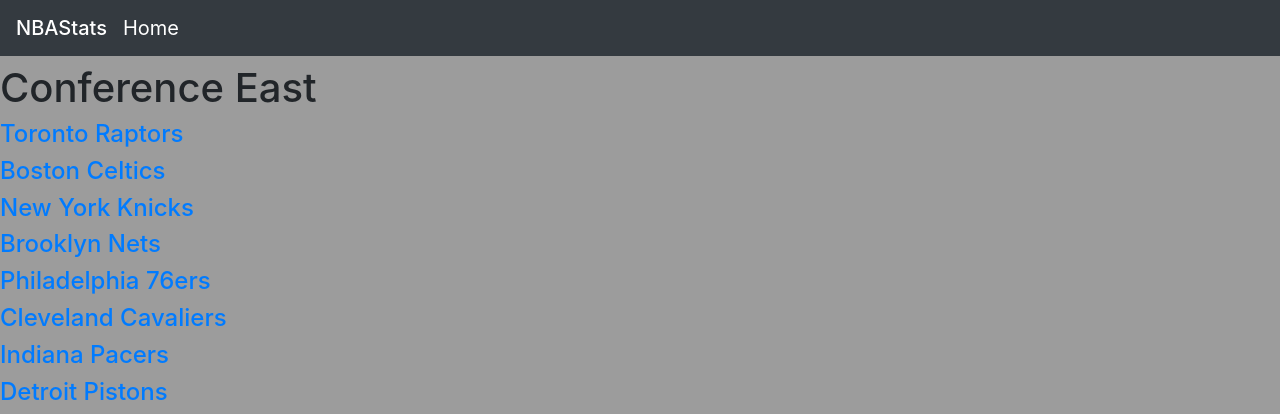
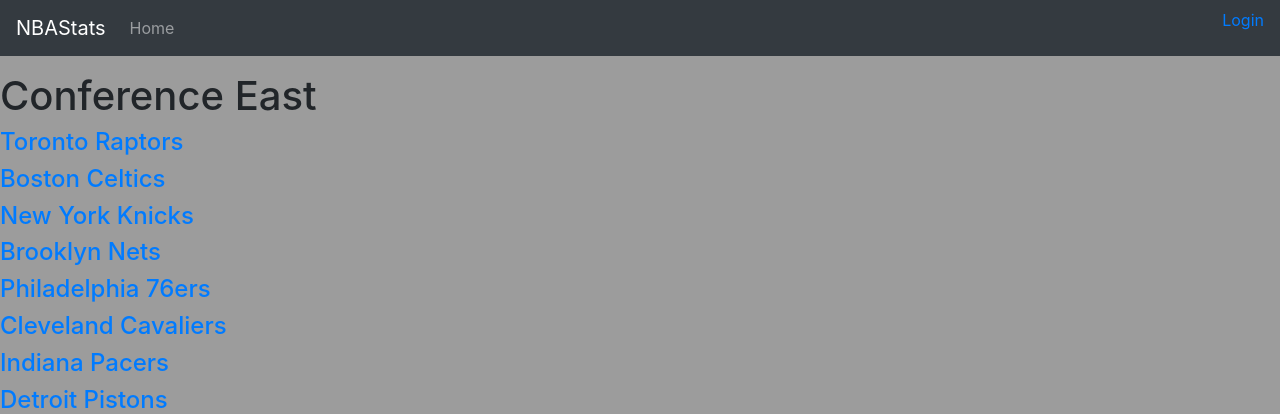
Before and after one commit to raultds/web-project-nba, a Django app: page /conference/1 in a window 1280 px wide. Shown: the top 414 px of the page. Run offline with Django 3.2, Linux system fonts and the light colour scheme; data comes from the database, SQL or seed files in the repository; both versions use the stored data as it was after the commit; some libraries are stand-ins or nearby versions.

Commit message:
Navbar modifications

```diff
--- a/NBAstats/templates/NBAstats/base.html
+++ b/NBAstats/templates/NBAstats/base.html
@@ -5,27 +5,30 @@
     <title>{{ title }}</title>
     <link rel="stylesheet" href="https://stackpath.bootstrapcdn.com/bootstrap/4.3.1/css/bootstrap.min.css" integrity="sha384-ggOyR0iXCbMQv3Xipma34MD+dH/1fQ784/j6cY/iJTQUOhcWr7x9JvoRxT2MZw1T" crossorigin="anonymous">
 </head>
+
 <nav class="navbar fixed-top navbar-expand-sm navbar-dark bg-dark">
-    <span class="navbar-brand mb-0 h1">NBAStats</span>
-    <a class="navbar-brand" href="http://127.0.0.1:8000/">Home</a>
+    <span class="navbar-brand">NBAStats</span>
+    <ul class="navbar-nav mr-auto">
+        <a class="nav-link" href="http://127.0.0.1:8000/">Home</a>
+    </ul>
+    {% block header %}
+        {% if user.is_authenticated %}
+            <p>User: {{ user.username }} | <a href="{% url 'logout' %}?next={{request.path}}">Logout</a></p>
+        {% else %}
+            <p><a href="{% url 'login' %}?next={{request.path}}">Login</a></p>
+        {% endif %}
+    {% endblock %}
 </nav>
+
 <style>
 body{
   background-color: #9C9C9C;
 }
 </style>
 <body>
-  <div id="header">
-      {% block header %}
-          {% if user.is_authenticated %}
-              <p>User: {{ user.username }} | <a href="{% url 'logout' %}?next={{request.path}}">logout</a></p>
-          {% else %}
-              <p><a href="{% url 'login' %}?next={{request.path}}">login</a></p>
-          {% endif %}
-      {% endblock %}
-  </div>
-
   <div>
+      </br>
+      </br>
       </br>
       {% block content %}
       {%  endblock %}
```
Also changed, not shown: db.sqlite3.
